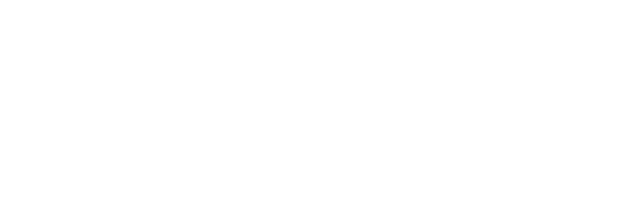
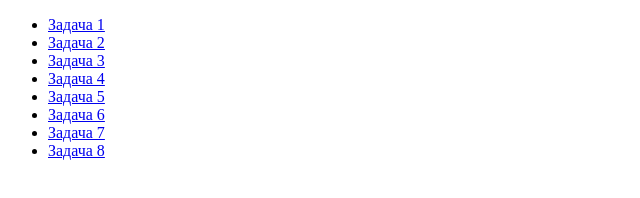
Before and after one commit to xxxsergxxx1990/goit-js-hw-07, a plain HTML site: page index.html in a window 1280 px wide. Shown: the whole page, without its empty margins (0-640 px from the left). Drawn offline with Linux system fonts and the light colour scheme.

Commit message:
финиш

```diff
--- a/index.html
+++ b/index.html
@@ -1,12 +1,21 @@
 <!DOCTYPE html>
 <html lang="en">
-<head>
-    <meta charset="UTF-8">
-    <meta http-equiv="X-UA-Compatible" content="IE=edge">
-    <meta name="viewport" content="width=device-width, initial-scale=1.0">
+  <head>
+    <meta charset="UTF-8" />
+    <meta http-equiv="X-UA-Compatible" content="IE=edge" />
+    <meta name="viewport" content="width=device-width, initial-scale=1.0" />
     <title>Document</title>
-</head>
-<body>
-
-</body>
+  </head>
+  <body>
+    <ul>
+      <li><a href="./HTML/1.html" >Задача 1</a></li>
+      <li><a href="./HTML/2.html">Задача 2</a></li>
+      <li><a href="./HTML/3.html">Задача 3</a></li>
+      <li><a href="./HTML/4.html">Задача 4</a></li>
+      <li><a href="./HTML/5.html">Задача 5</a></li>
+      <li><a href="./HTML/6.html">Задача 6</a></li>
+      <li><a href="./HTML/7.html">Задача 7</a></li>
+      <li><a href="./HTML/8.html">Задача 8</a></li>
+    </ul>
+  </body>
 </html>
```
Also changed, not shown: HTML/1.html (renamed from 1.html), HTML/2.html (renamed from 2.html), HTML/3.html (renamed from 3.html), HTML/4.html (renamed from 4.html), HTML/5.html (renamed from 5.html), HTML/6.html (renamed from 6.html), HTML/7.html (renamed from 7.html), HTML/8.html (renamed from 8.html).
